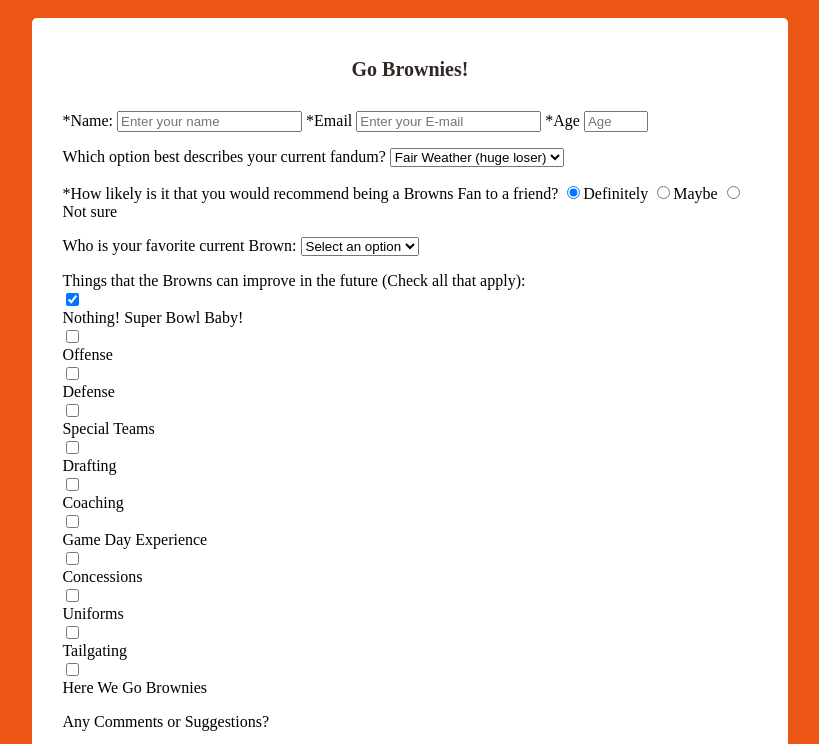
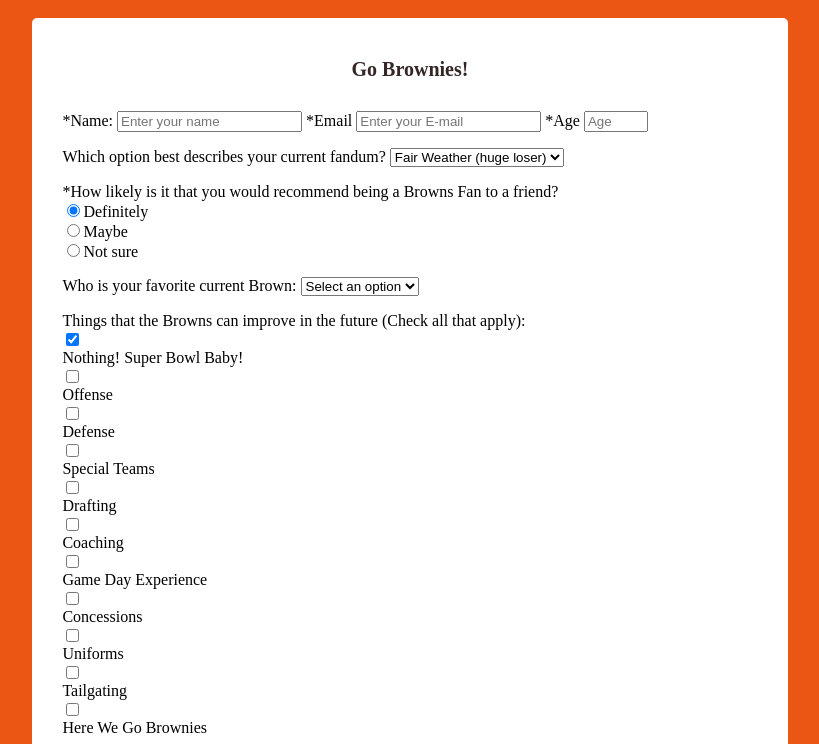
Before and after one commit to bschade18/browns-survey, a plain HTML site: page index.html in a window 1280 px wide. Shown: the part 48-792 px from the top of the page, without its empty margins (230-1049 px from the left). Drawn offline with Linux system fonts and the light colour scheme.

Commit message:
Update index.html
added line breaks for checkboxes and radio buttons

```diff
--- a/index.html
+++ b/index.html
@@ -26,9 +26,9 @@
               <option value="dawg pound lifer">Dawg Pound Lifer</option>
             </select>
           </p>
-        <p>*How likely is it that you would recommend being a Browns Fan to a friend?
-          <input name="recommendation" value="def" type="radio" checked>Definitely</input>
-          <input name="recommendation" value="maybe" type="radio">Maybe</input>
+        <p>*How likely is it that you would recommend being a Browns Fan to a friend?<br>
+          <input name="recommendation" value="def" type="radio" checked>Definitely</input><br>
+          <input name="recommendation" value="maybe" type="radio">Maybe</input><br>
           <input name="recommendation" value="not sure" type="radio">Not sure</input>
         </p>
         <p>Who is your favorite current Brown:
```
